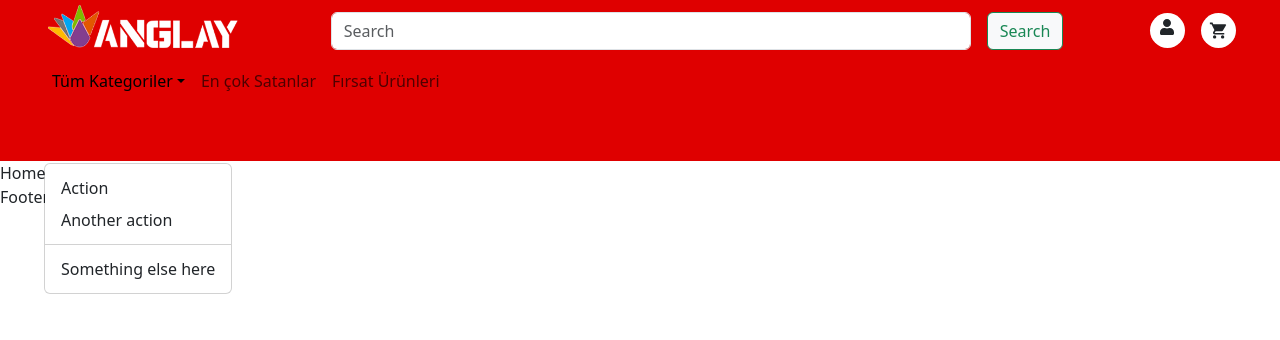
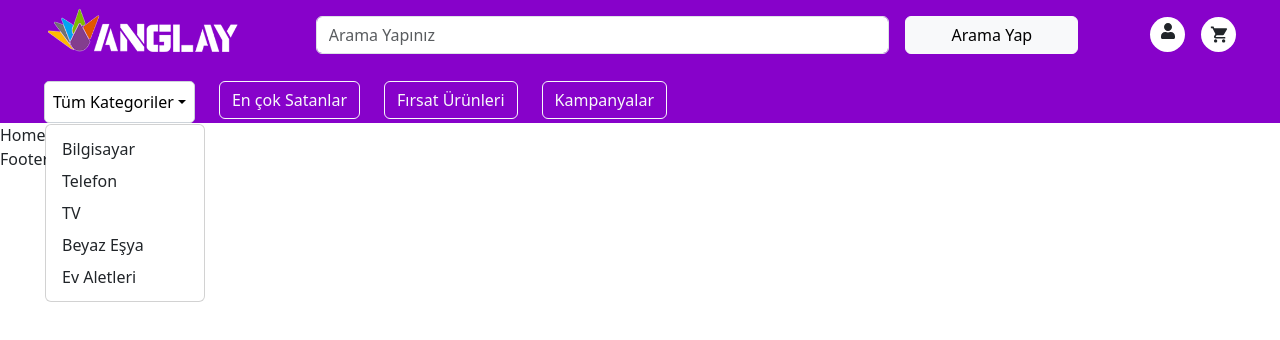
Before and after one commit to mehmeettay/anglay-eticaret, a React (Create React App) app: page / in a window 1280 px wide. Both pictures are taken after a click on the button "Tüm Kategoriler". Shown: the top 340 px of the page. Built offline with nearby package versions, Linux system fonts and the light colour scheme.

Commit message:
yeni_navbar

```diff
--- a/src/components/Navbar.css
+++ b/src/components/Navbar.css
@@ -5,6 +5,7 @@
 
 .logo {
   width: 200px;
+  cursor: pointer;
 
 }
 
@@ -34,17 +35,42 @@
 }
 
 .navbar-main{
-    background-color: #DF0000 !important;
-    padding: 0 2rem !important;
+    /*background-color: #DF0000 !important;*/
+    background-color: #8702ca !important;
+    padding: 0 2rem 0 !important;
+
+}
+.nav-dropdown {
+    border-radius: 6px;
+    border: 1px solid #ced4da;
+
 
 }
 
+
+
+.nav-dropdown:hover,
+.nav-dropdown.active {
+    background-color: #ffffff;
+    color: #000000;
+    border-radius: 5px;
+}
+.nav-dropdown .dropdown-item:focus,
+.nav-dropdown .dropdown-item.active {
+    outline: none; /* Tıklanan öğenin vurgu rengini kaldırır */
+    background-color: #f8f9fa; /* Tıklanan öğenin arkaplan rengini değiştirir */
+    color: #8702ca; /* Tıklanan öğenin metin rengini değiştirir */
+}
+
+
+
+/*
 @media screen and (max-width: 768px){
     .search{
         width: 15rem !important;
     }
 
-}
+}*/
 @media screen and (max-width: 1200px){
     .search{
         width: 20rem !important;
--- a/src/components/NavbarSite.jsx
+++ b/src/components/NavbarSite.jsx
@@ -1,4 +1,5 @@
 import React from "react";
+import { useState } from "react";
 import Button from "react-bootstrap/Button";
 import Container from "react-bootstrap/Container";
 import Form from "react-bootstrap/Form";
@@ -12,64 +13,102 @@ import { FaSearch } from "react-icons/fa";
 
 import "./Navbar.css";
 import { FormControl } from "react-bootstrap";
+
 const NavbarSite = () => {
+  const handleToggle = () => {
+    setIsOpen(!isOpen); // isOpen durumunu tersine çevirir
+};
+  const [isOpen, setIsOpen] = useState(false);
   return (
     <>
-      <Navbar expand="lg" className="navbar-main deneme">
+      <Navbar
+        expand="lg"
+        className="navbar-main deneme  pl-5"
+      >
         <Container fluid>
           <Navbar.Toggle aria-controls="navbarScroll" />
           <Navbar.Collapse id="navbarScroll">
-            <div className="d-flex flex-column w-100">
+            <div className="d-flex flex-column w-100 pt-1 ">
               <div className=" w-auto  d-flex flex-wrap align-items-center justify-content-between">
-                <div className="">
+                <div className="cursor-pointer">
                   <img className="logo" src={logo} alt="" />
                 </div>
                 <div className="">
                   <Form className="d-flex gap-3">
-
                     <Form.Control
                       type="search"
-                      placeholder="Search"
+                      placeholder="Arama Yapınız"
                       className="search"
                       aria-label="Search"
-
                     />
 
-                    <Button variant="outline-success bg-light">Search</Button>
+                    <Button className="w-25" variant="light">
+                      Arama Yap
+                    </Button>
                   </Form>
                 </div>
                 <div className="">
                   <div className="d-flex gap-3 ">
                     <div className="icon1 ">
-                      <FaUser  />
+                      <FaUser />
                     </div>
                     <div className="icon2">
                       <IoMdCart className="cart" />
                     </div>
-
                   </div>
                 </div>
               </div>
-              <div >
+              <div>
                 <Nav
-                  className="me-auto my-2 my-lg-0 "
-                  style={{ maxHeight: "200px", height: "100px" }}
+                  className="me-auto mt-lg-3 "
+                  style={{
+                    maxHeight: "200px",
+                    height: "auto",
+
+                  }}
                   navbarScroll
                 >
+                  <div className="d-flex gap-4 ">
+                    <div>
+                    <NavDropdown
+                        title="Tüm Kategoriler"
+                        id="basic-nav-dropdown"
+                        show={isOpen}
+                        onMouseEnter={handleToggle}
+                        onMouseLeave={handleToggle}
+                        className= {isOpen ? "nav-dropdown active" : "nav-dropdown"}
+                    >
 
-                  <NavDropdown title="Tüm Kategoriler" id="navbarScrollingDropdown">
-                    <NavDropdown.Item href="#action3">Action</NavDropdown.Item>
+                        <NavDropdown.Item href="#action3">
+                          Bilgisayar
+                        </NavDropdown.Item>
                         <NavDropdown.Item href="#action4">
-                      Another action
+                          Telefon
                         </NavDropdown.Item>
-                    <NavDropdown.Divider />
+
                         <NavDropdown.Item href="#action5">
-                      Something else here
+                          TV
+                        </NavDropdown.Item>
+                        <NavDropdown.Item href="#action5">
+                          Beyaz Eşya
+                        </NavDropdown.Item>
+                        <NavDropdown.Item href="#action5">
+                          Ev Aletleri
                         </NavDropdown.Item>
                       </NavDropdown>
-                  <Nav.Link href="#action1">En çok Satanlar</Nav.Link>
-                  <Nav.Link href="#action2">Fırsat Ürünleri</Nav.Link>
+                    </div>
+                    <div>
+                    <button type="button" class="btn btn-outline-light mh-25px">En çok Satanlar</button>
+                    </div>
+                    <div>
 
+                      <button type="button" class="btn btn-outline-light">Fırsat Ürünleri</button>
+                    </div>
+                    <div>
+                    <button type="button" class="btn btn-outline-light">Kampanyalar</button>
+                    </div>
+
+                  </div>
                 </Nav>
               </div>
             </div>
```
Lines whose indentation alone changed are shown as unchanged.
